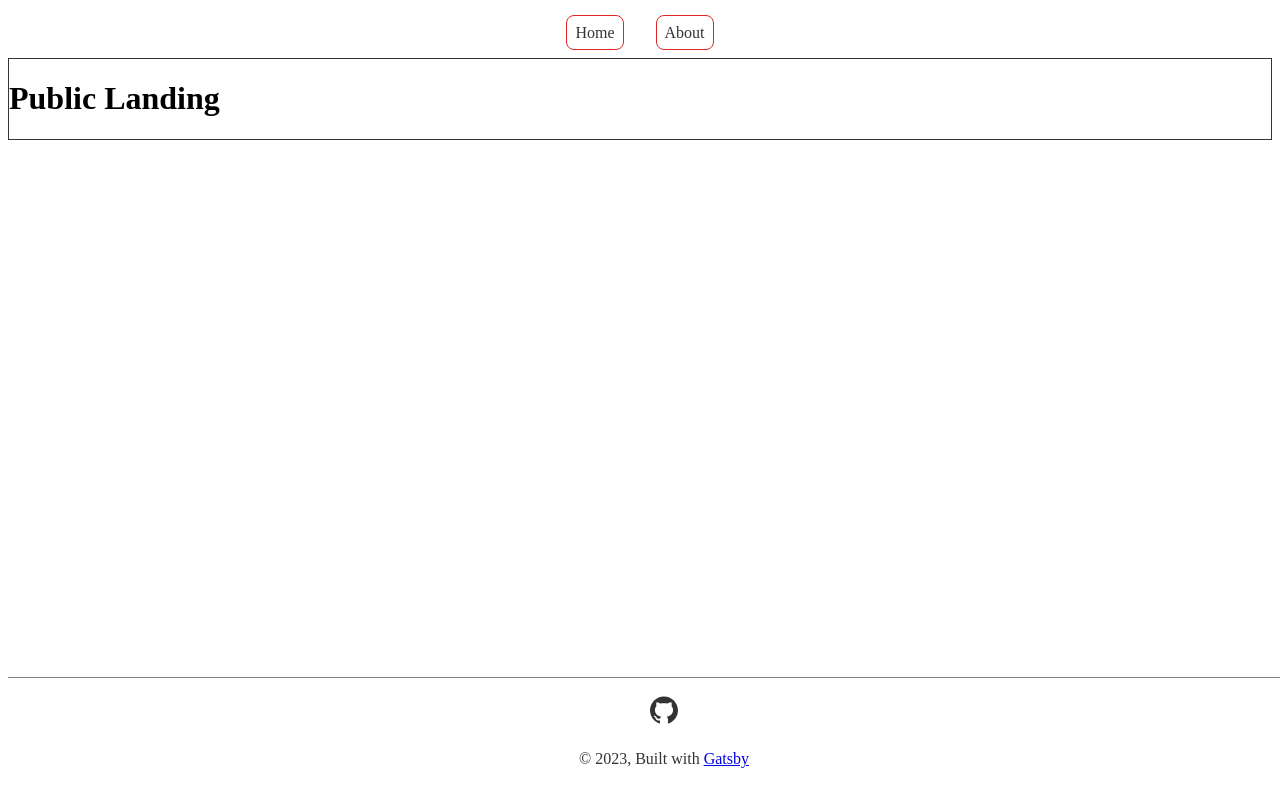
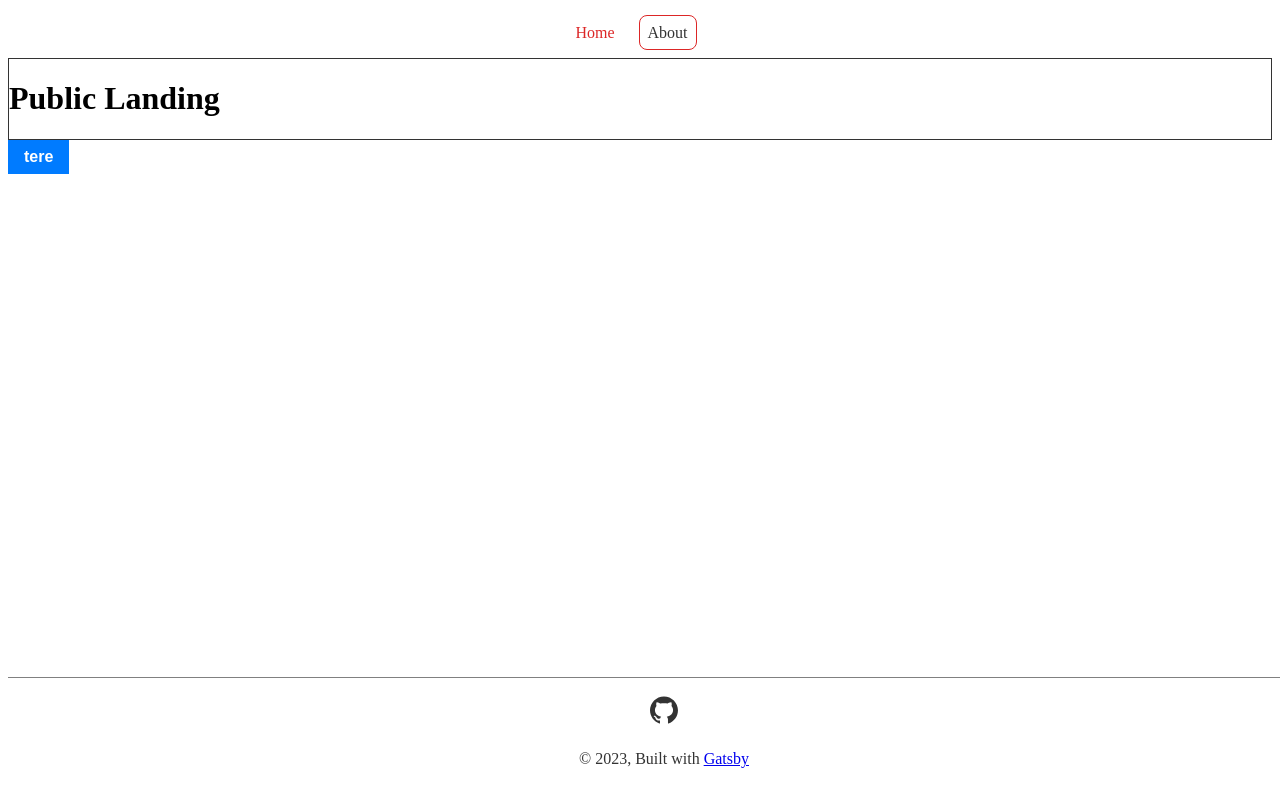
Before and after one commit to Seeru-crypto/next-template, a Next.js app: page / in a window 1280 px wide. Shown: the top 800 px of the page. Built offline with nearby package versions, Linux system fonts and the light colour scheme.

Commit message:
Add 404 page, reusalbe button,

```diff
--- /dev/null
+++ b/src/components/Button.tsx
@@ -0,0 +1,46 @@
+import React from 'react';
+import styled, {css} from 'styled-components';
+
+const ButtonStyle = styled.button<{ variant: 'primary' | 'secondary' }>`
+  display: inline-block;
+  padding: 0.5rem 1rem;
+  font-size: 1rem;
+  font-weight: 600;
+  text-align: center;
+  text-decoration: none;
+  border: none;
+  cursor: pointer;
+  transition: background-color 0.3s, color 0.3s;
+
+  // primary
+  ${({variant}) =>
+          variant == "primary" && css`
+            background-color: #007bff;
+            color: #fff;
+
+            &:hover {
+              background-color: #0069d9;
+            }
+          `}
+          // secondary
+  ${({variant}) =>
+          variant === 'secondary' && css`
+            background-color: #6c757d;
+            color: #fff;
+
+            &:hover {
+              background-color: #5a6268;
+            }
+          `
+  }
+`;
+
+
+interface ButtonProps {
+    variant: 'primary' | 'secondary';
+    children: React.ReactNode;
+}
+
+const Button = ({variant, children}: ButtonProps) => <ButtonStyle variant={variant}>{children}</ButtonStyle>
+
+export default Button;
--- a/src/components/layout/NavLink.tsx
+++ b/src/components/layout/NavLink.tsx
@@ -1,19 +1,26 @@
 // components/NavLink.tsx
-import React from "react";
+import React, {useEffect} from "react";
 import Link from "next/link";
 import styled from "styled-components";
+import {useRouter} from "next/router";
 
-const StyledLink = styled.a`
-  color: ${({ theme }) => theme.text};
-  text-decoration: none;
-  margin: 0 0.5rem;
-  transition: color 0.3s;
-  border: 1px solid ${({ theme }) => theme.secondaryColor};
-  padding: ${({ theme }) => theme.size.$100};
-  border-radius: ${({ theme }) => theme.size.$100};
+const StyledLink = styled.div`
+  .passive {
+    color: ${({theme}) => theme.text};
+    text-decoration: none;
+    margin: 0 0.5rem;
+    transition: color 0.3s;
+    border: 1px solid ${({theme}) => theme.secondaryColor};
+    padding: ${({theme}) => theme.size.$100};
+    border-radius: ${({theme}) => theme.size.$100};
 
-  &:hover {
-    color: ${({ theme }) => theme.secondaryColor};
+    &:hover {
+      color: ${({theme}) => theme.secondaryColor};
+    }
+  }
+
+  .active {
+    color: ${({theme}) => theme.secondaryColor};
   }
 `;
 
@@ -23,10 +30,30 @@ interface NavLinkProps {
 }
 
 const NavLink: React.FC<NavLinkProps> = ({ href, children }) => {
+    const router = useRouter();
+    const currentRoute = router.pathname;
+    const [isActive, setIsActive] = React.useState(false);
+
+    useEffect(() => {
+        if (currentRoute == href) {
+            setIsActive(true );
+        } else {
+            setIsActive(false);
+        }
+        console.log(currentRoute, href);
+
+    }, [currentRoute, href]);
+
+
     return (
-        <Link href={href} style={{ textDecoration: 'none' }} passHref>
-            <StyledLink>{children}</StyledLink>
-        </Link>
+        <StyledLink>
+            <Link href={href} className={isActive
+                ? "active"
+                : "passive"}
+                  style={{textDecoration: 'none'}} passHref>
+                {children}
+            </Link>
+        </StyledLink>
     );
 };
 
--- a/src/pages/index.tsx
+++ b/src/pages/index.tsx
@@ -1,6 +1,7 @@
 import {useState} from "react";
 import PrivateLanding from "../views/PrivateLanding";
 import PublicLanding from "../views/PublicLanding";
+import Button from "../components/Button";
 
 
 interface HomeProps {
@@ -14,6 +15,9 @@ export default function Home({toggleTheme} : HomeProps) : JSX.Element {
         return <PrivateLanding/>
     }
     else {
-        return <PublicLanding/>
+        return <>
+            <PublicLanding/>
+            <Button variant={"primary" }>tere</Button>
+            </>
     }
 }
```
Also changed, not shown: src/pages/404.tsx (added, +39 -0 lines).
